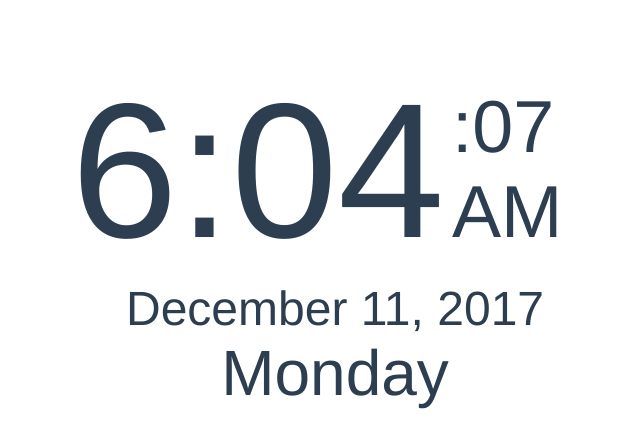
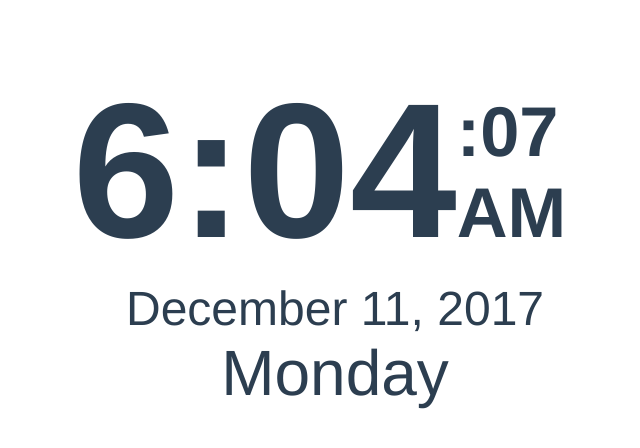
Before and after one commit to vkichline/astroclock, a Vue app: page /#/ in a window 1280 px wide. Shown: the top 448 px of the page, without its empty margins (305-945 px from the left). Built offline with nearby package versions, Linux system fonts and the light colour scheme.

Commit message:
improved fonts

```diff
--- a/src/components/ClockFace.vue
+++ b/src/components/ClockFace.vue
@@ -69,13 +69,14 @@ export default {
 
 <style scoped>
 clock-face {
-    font-family: sans-serif;
+    font-family: "Lucida Sans Typewriter", "Lucida Console", Monaco, "Bitstream Vera Sans Mono", monospace;
     text-align: center;
 }
 
 .clock-face .time {
     display: inline-block;
     font-size: 600%;
+    font-weight: bold;
 }
 
 .clock-face .dow {
@@ -90,10 +91,10 @@ clock-face {
 
 .right-box {
     display: inline-block;
+    font-weight: bold;
     text-align: left;
-    font-size: 230%;
+    font-size: 220%;
     width: 2em;
-    margin-left: .1em;
 }
 
 .clock-face .seconds {
```
